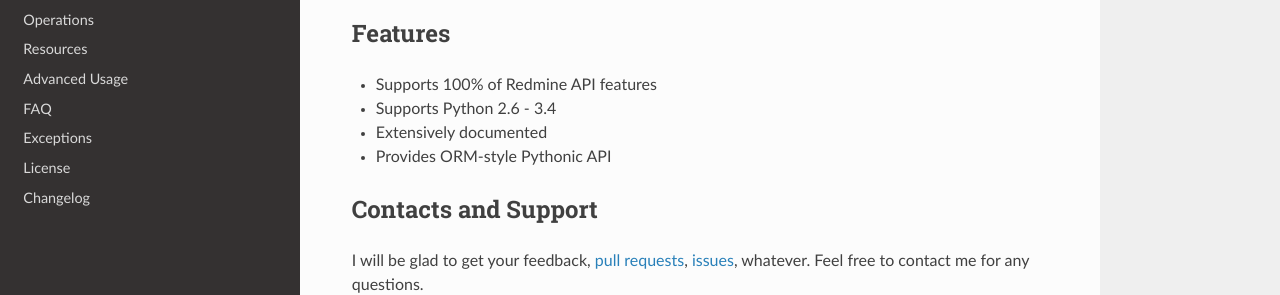
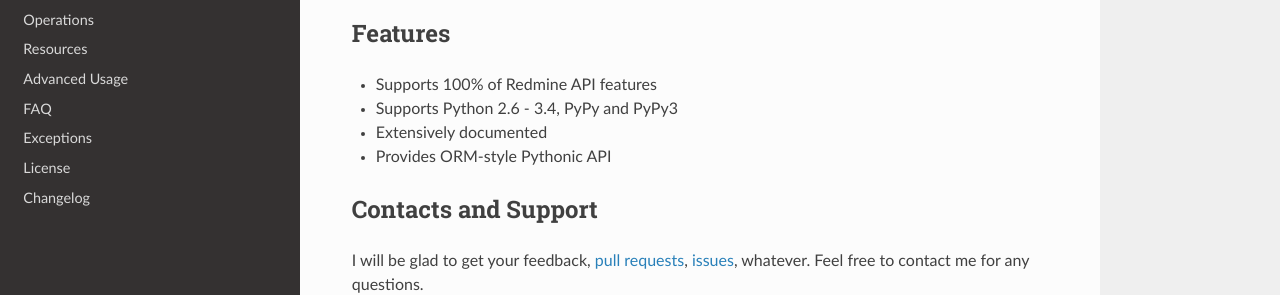
Before and after one commit to maxtepkeev/python-redmine, a Sphinx documentation site: the page built from docs/index.rst, in a window 1280 px wide and 900 px high, scrolled down 726 px. Shown: the part 159-454 px from the top of the window. Built offline with Sphinx 7.4.7 and the Read the Docs theme 2.0.0, drawn with Linux system fonts in a browser that asks for light colours.

Commit message:
forgotten doc update [ci skip]

```diff
--- a/README.rst
+++ b/README.rst
@@ -56,7 +56,7 @@
 --------
 
 * Supports 100% of Redmine API features
-* Supports Python 2.6 - 3.4
+* Supports Python 2.6 - 3.4, PyPy and PyPy3
 * Extensively documented
 * Provides ORM-style Pythonic API
 
--- a/docs/index.rst
+++ b/docs/index.rst
@@ -58,7 +58,7 @@
 --------
 
 * Supports 100% of Redmine API features
-* Supports Python 2.6 - 3.4
+* Supports Python 2.6 - 3.4, PyPy and PyPy3
 * Extensively documented
 * Provides ORM-style Pythonic API
 
```
